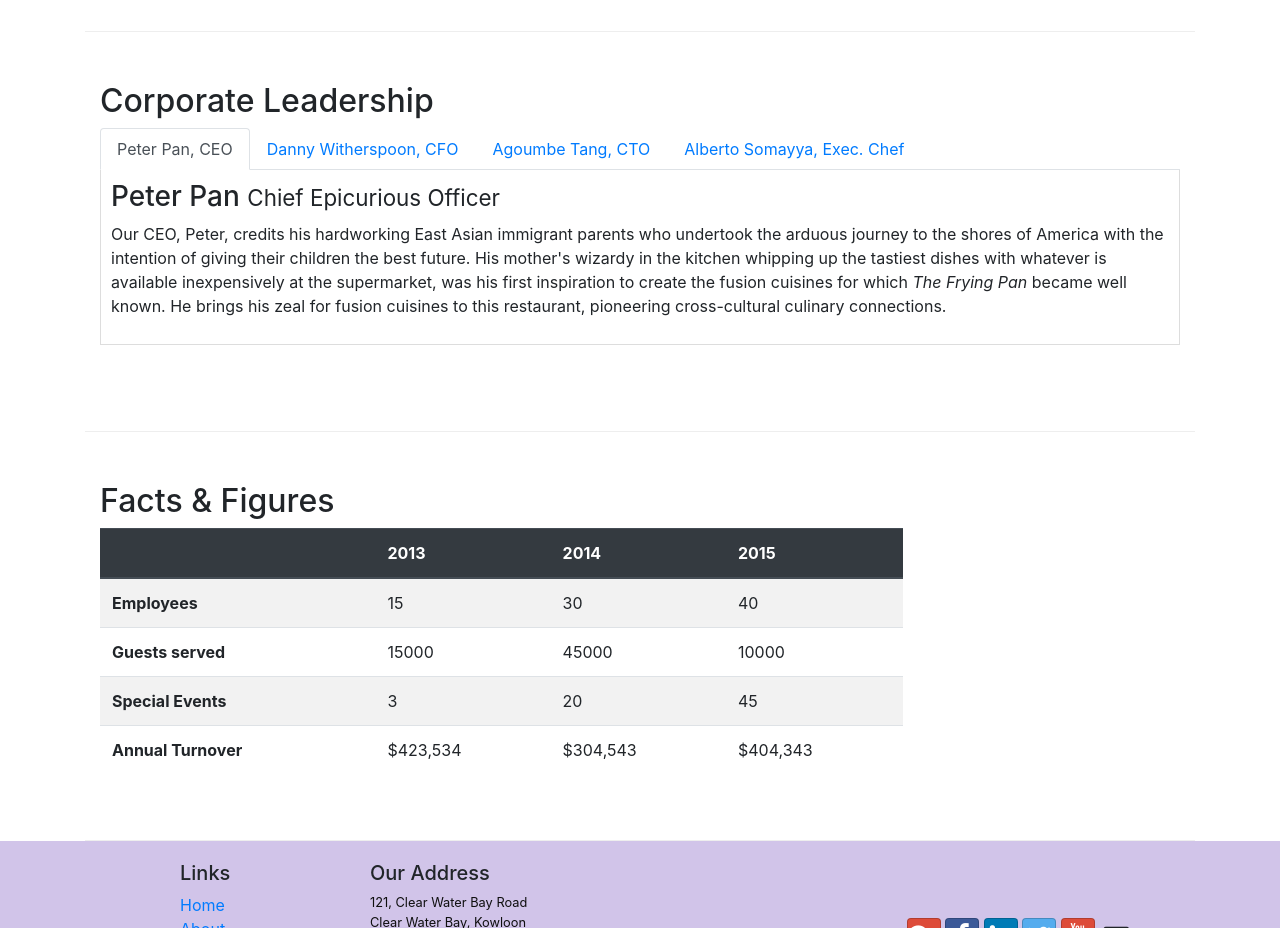
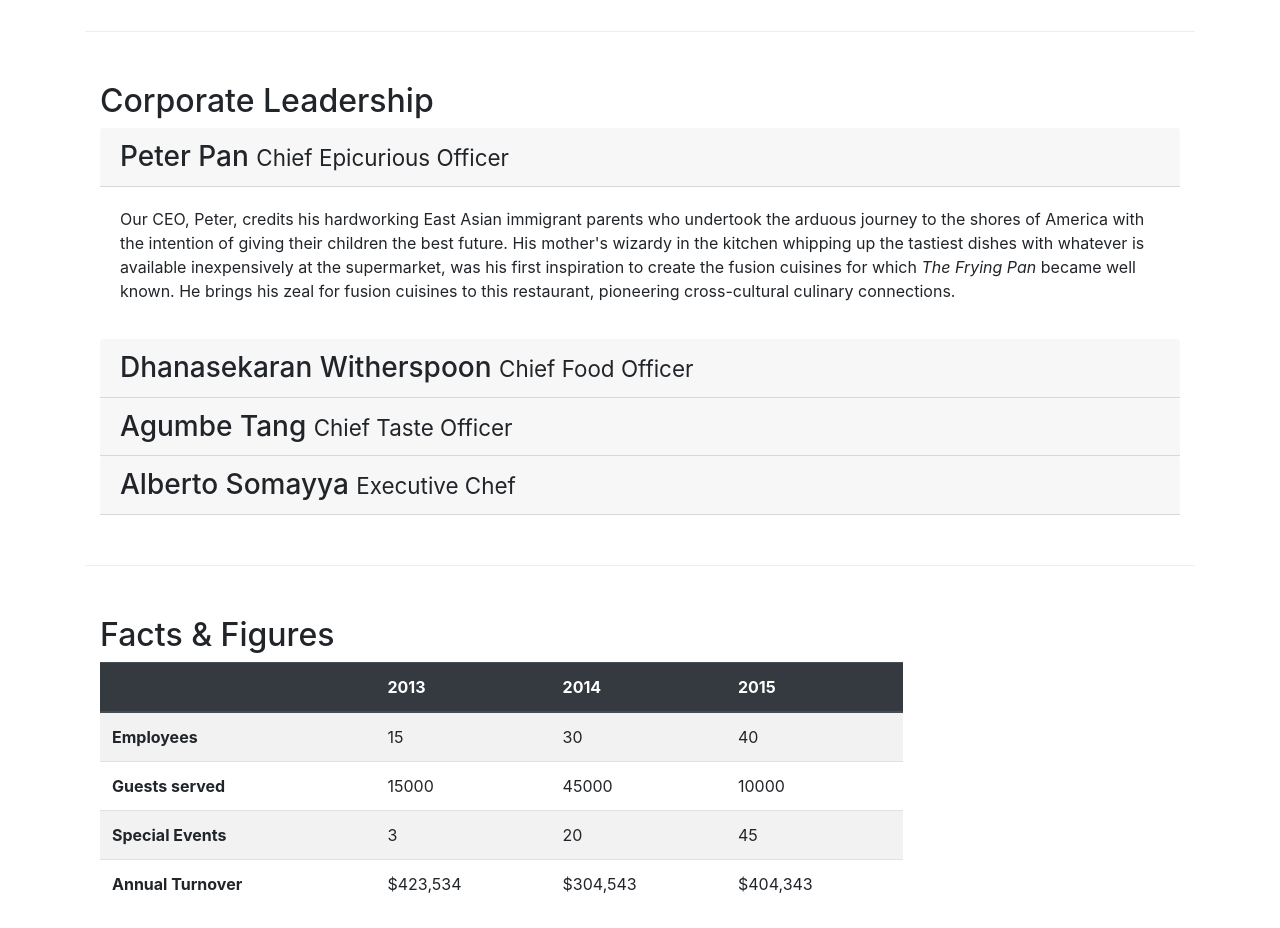
Before and after one commit to ambarish99/bootstrap4, a website: page aboutus.html in a window 1280 px wide. Shown: the part 940-1868 px from the top of the page. Drawn offline with nearby package versions, Linux system fonts and the light colour scheme.

Commit message:
accordion

```diff
--- a/aboutus.html
+++ b/aboutus.html
@@ -104,7 +104,7 @@
             <div class="col-12">
                 <h2>Corporate Leadership</h2>
 
-                <ul class="nav nav-tabs">
+ <!--               <ul class="nav nav-tabs"></ul>
                     <li class="nav-item">
                         <a class="nav-link active" href="#peter" role="tab" data-toggle="tab">Peter Pan, CEO</a>
                     </li>
@@ -118,38 +118,82 @@
                         <a class="nav-link" href="#alberto" role="tab" data-toggle="tab">Alberto Somayya, Exec. Chef</a>
                     </li>
                 </ul>
+            -->
 
-                <div class="tab-content">
-                    <div role="tabpanel" class='tab-pane fade show active' id="peter">
-                        <h3>Peter Pan <small>Chief Epicurious Officer</small></h3>
+                <div id="accordion">
+                    <div clas="card">
+                        <div class="card-header" role="tab" id="peterhead">
+                            <h3 class="mb-0">
+                                <a data-toggle="collapse" data-target="#peter">
+                                    Peter Pan <small>Chief Epicurious Officer</small>
+                                </a>
+                            </h3>
+                        </div>
+                        <div class='collapse show' id="peter" data-parent="#accordion">
+                            <div class="card-body">
                                 <p class="d-none d-sm-block">Our CEO, Peter, credits his hardworking East Asian immigrant parents who undertook the
                                     arduous journey to the shores of America with the intention of giving their children the best future. His mother's
                                     wizardy in the kitchen whipping up the tastiest dishes with whatever is available inexpensively at the supermarket,
                                     was his first inspiration to create the fusion cuisines for which <em>The Frying Pan</em> became well known. He
                                     brings his zeal for fusion cuisines to this restaurant, pioneering cross-cultural culinary connections.</p>
                             </div>
+                        </div>
+                    </div>
 
-                    <div role="tabpanel" class='tab-pane fade' id="danny">
-                    <h3>Dhanasekaran Witherspoon <small>Chief Food Officer</small></h3>
+
+                    <div clas="card">
+                        <div class="card-header" role="tab" id="dannyhead">
+                            <h3 class="mb-0">
+                                <a data-toggle="collapse" data-target="#danny">
+                                    Dhanasekaran Witherspoon <small>Chief Food Officer</small>
+                                </a>
+                            </h3>
+                        </div>
+                        <div class='collapse' id="danny" data-parent="#accordion">
+                            <div class="card-body">
                                 <p class="d-none d-sm-block">Our CFO, Danny, as he is affectionately referred to by his colleagues, comes from a long
                                     established family tradition in farming and produce. His experiences growing up on a farm in the Australian outback
                                     gave him great appreciation for varieties of food sources. As he puts it in his own words, <em>Everything that runs,
                                         wins, and everything that stays, pays!</em></p>
                             </div>
+                        </div>
+                    </div>
 
-                    <div role="tabpanel" class='tab-pane fade' id="agumbe">
-                    <h3>Agumbe Tang <small>Chief Taste Officer</small></h3>
+                    <div clas="card">
+                        <div class="card-header" role="tab" id="agumbehead">
+                            <h3 class="mb-0">
+                                <a data-toggle="collapse" data-target="#agumbe">
+                                    Agumbe Tang <small>Chief Taste Officer</small>
+                                </a>
+                            </h3>
+                        </div>
+                        <div class='collapse' id="agumbe" data-parent="#accordion">
+                            <div class="card-body">
                                 <p class="d-none d-sm-block">Blessed with the most discerning gustatory sense, Agumbe, our CTO, personally ensures that
                                     every dish that we serve meets his exacting tastes. Our chefs dread the tongue lashing that ensues if their dish
                                     does not meet his exacting standards. He lives by his motto, <em>You click only if you survive my lick.</em></p>
                             </div>
-                    <div role="tabpanel" class='tab-pane fade' id="alberto">
-                    <h3>Alberto Somayya <small>Executive Chef</small></h3>
+                        </div>
+                    </div>
+
+                    <div clas="card">
+                        <div class="card-header" role="tab" id="albertohead">
+                            <h3 class="mb-0">
+                                <a data-toggle="collapse" data-target="#alberto">
+                                    Alberto Somayya <small>Executive Chef</small>
+                                </a>
+                            </h3>
+                        </div>
+                        <div class='collapse' id="alberto" data-parent="#accordion">
+                            <div class="card-body">
                                 <p class="d-none d-sm-block">Award winning three-star Michelin chef with wide International experience having worked
                                     closely with whos-who in the culinary world, he specializes in creating mouthwatering Indo-Italian fusion
                                     experiences. He says, <em>Put together the cuisines from the two craziest cultures, and you get a winning hit! Amma
                                         Mia!</em></p>
                             </div>
+                        </div>
+                    </div>
+
                 </div>
 
             </div>
```
Lines whose indentation alone changed are shown as unchanged.
